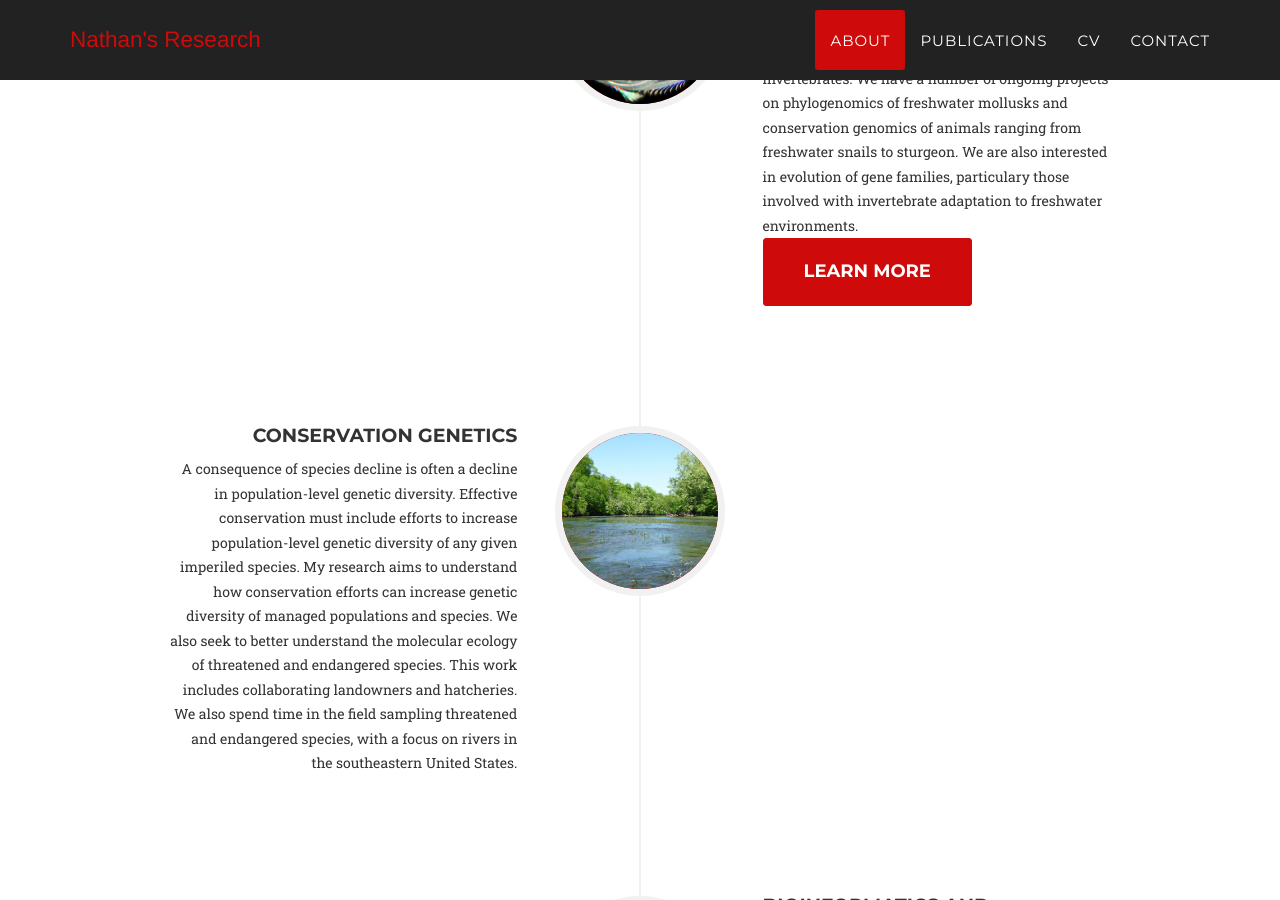
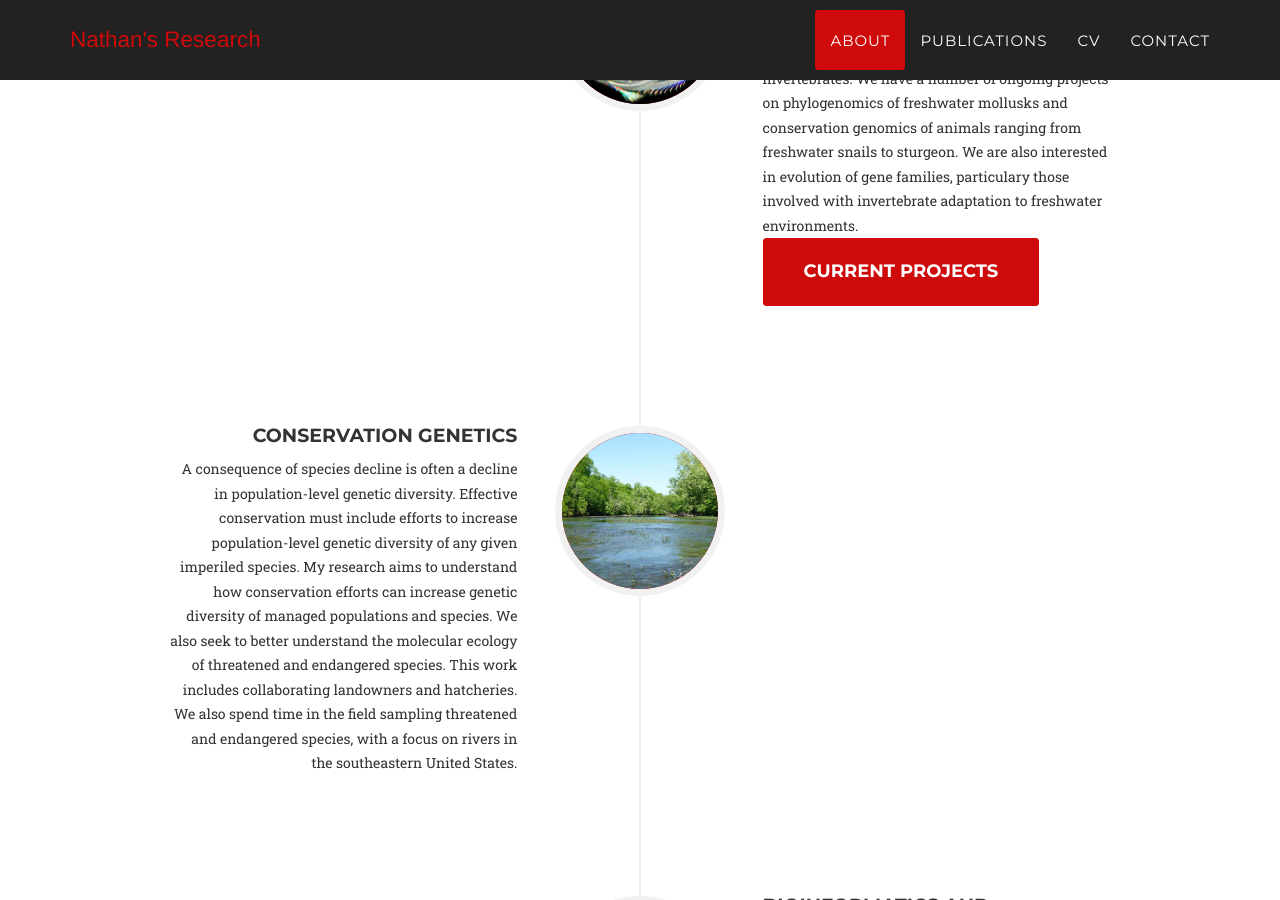
Before and after one commit to NathanWhelan/nathanwhelan.github.io, a Jekyll site: the page built from index.html, in a window 1280 px wide and 900 px high, scrolled down 1835 px. Built offline with Jekyll 4.4.1, drawn with Linux system fonts in a browser that asks for light colours; some web fonts are replaced.

Commit message:
Update about.html

```diff
--- a/_includes/about.html
+++ b/_includes/about.html
@@ -35,7 +35,7 @@
                                 <div class="timeline-body">
                                     <p>My lab seeks to understand the patterns and processes that have contributed to animal diversification. Our primary study organisms are invertebrates. We have a number of ongoing projects on phylogenomics of freshwater mollusks and conservation genomics of animals ranging from freshwater snails to sturgeon. We are also interested in evolution of gene families, particulary those involved with invertebrate adaptation to freshwater environments.</p>
                                 </div>
-				                <a href="/posts/phylogenetics.html" class="page-scroll btn btn-xl">Learn More</a>
+				                <a href="/posts/phylogenetics.html" class="page-scroll btn btn-xl">Current Projects</a>
                             </div>
                         </li>
                         <li>
```
